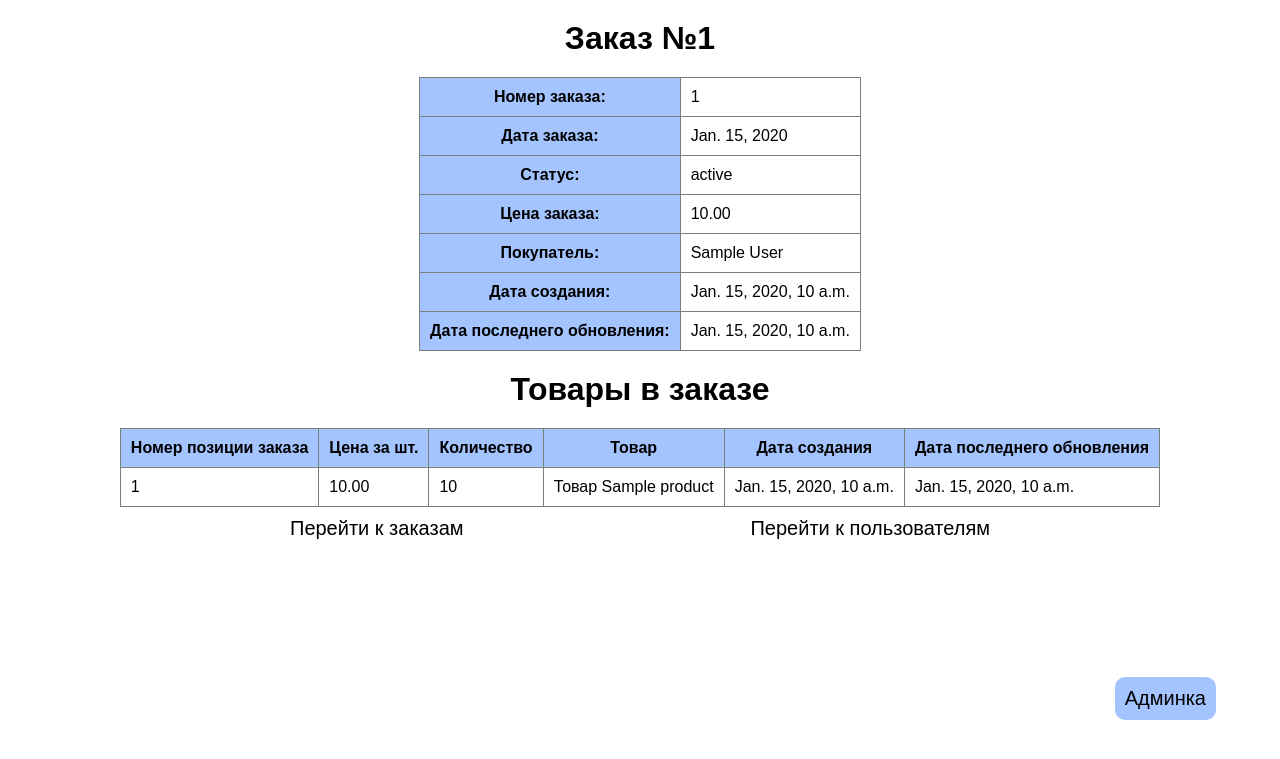
After one commit to Landin-droid/Django-project, a Django app: page /orders/1 in a window 1280 px wide. The commit adds this page. Shown: the top 759 px of the page. Run offline with Django 5.2, Linux system fonts and the light colour scheme; tables that the repository leaves empty hold one stand-in row (values such as "Sample post").

Commit message:
changes for cloud.tpu until lab9

```diff
--- a/LabStartApp/admin.py
+++ b/LabStartApp/admin.py
@@ -1,5 +1,7 @@
 from django.contrib import admin
-from LabStartApp.models import Order, User
+from LabStartApp.models import User, Order, OrderItem, Product
 
 admin.site.register(User)
 admin.site.register(Order)
+admin.site.register(OrderItem)
+admin.site.register(Product)
--- a/LabStartApp/models.py
+++ b/LabStartApp/models.py
@@ -1,20 +1,7 @@
 from django.db import models
-
-
-class Order(models.Model):
-    order_id = models.BigAutoField(primary_key=True)
-    products = models.TextField()
-    creation_date = models.DateTimeField(blank=True, null=True)
-    status = models.CharField(max_length=20)
-    user = models.ForeignKey('User', models.DO_NOTHING, blank=True, null=True)
-
-    def __str__(self):
-        return '%s %s %s' % (self.order_id, self.products, self.status)
-
-    class Meta:
-        managed = False
-        db_table = 'orders'
-
+from django.db.models import Sum, F
+from django.db.models.signals import post_save, post_delete
+from django.dispatch import receiver
 
 class User(models.Model):
     user_id = models.BigAutoField(primary_key=True)
@@ -32,3 +19,68 @@ class User(models.Model):
     class Meta:
         managed = False
         db_table = 'users'
+
+
+class Order(models.Model):
+    order_id = models.BigAutoField(primary_key=True)
+    user = models.ForeignKey('User', models.DO_NOTHING, blank=True, null=True)
+    order_date = models.DateField()
+    status = models.CharField(max_length=20)
+    price = models.DecimalField(max_digits=10, decimal_places=2)
+    created_at = models.DateTimeField(blank=True, null=True)
+    updated_at = models.DateTimeField(blank=True, null=True)
+
+    def __str__(self):
+        return f'Заказ № {self.order_id}'
+
+    def update_price(self):
+        total = self.order_items.aggregate(
+            total_price=Sum(F('price') * F('quantity'))
+        )['total_price'] or 0
+        self.price = total
+        self.save()
+
+    class Meta:
+        managed = False
+        db_table = 'orders'
+
+class Product(models.Model):
+    product_id = models.BigAutoField(primary_key=True)
+    name = models.CharField(max_length=256)
+    price = models.DecimalField(max_digits=10, decimal_places=2)
+    quantity = models.PositiveIntegerField()
+    description = models.TextField(blank=True, null=True)
+    created_at = models.DateTimeField(blank=True, null=True)
+    updated_at = models.DateTimeField(blank=True, null=True)
+
+    def __str__(self):
+        return f'Товар {self.name}'
+
+    class Meta:
+        managed = False
+        db_table = 'products'
+
+class OrderItem(models.Model):
+    order_item_id = models.BigAutoField(primary_key=True)
+    order = models.ForeignKey('Order', models.DO_NOTHING, related_name='order_items', blank=True, null=True)
+    product = models.ForeignKey('Product', models.DO_NOTHING, blank=True, null=True)
+    name = models.CharField(max_length=256)
+    price = models.DecimalField(max_digits=10, decimal_places=2)
+    quantity = models.PositiveIntegerField()
+    created_at = models.DateTimeField(blank=True, null=True)
+    updated_at = models.DateTimeField(blank=True, null=True)
+
+    def __str__(self):
+        return f'Товар № {self.order_item_id}'
+
+    class Meta:
+        managed = False
+        db_table = 'order_items'
+
+@receiver(post_save, sender=OrderItem)
+def update_order_price_on_save(sender, instance, **kwargs):
+    instance.order.update_price()
+
+@receiver(post_delete, sender=OrderItem)
+def update_order_price_on_delete(sender, instance, **kwargs):
+    instance.order.update_price()
--- a/LabStartApp/urls.py
+++ b/LabStartApp/urls.py
@@ -1,9 +1,11 @@
 from django.urls import path
-from .views import HomePageView, OrdersListView, UsersListView, SearchView
+from django.contrib import admin
+from .views import HomePageView, OrdersListView, UsersListView, SearchView, OrdersDetailView
 
 urlpatterns = [
     path('', HomePageView.as_view(), name='home'),
+    path('users', UsersListView.as_view(), name='users'),
     path('orders', OrdersListView.as_view(), name='orders'),
-    path('users', UsersListView.as_view(), name='users'),
     path('search', SearchView.as_view(), name='search'),
+    path('orders/<int:pk>', OrdersDetailView.as_view(), name='order_detail'),
 ]
--- a/LabStartApp/views.py
+++ b/LabStartApp/views.py
@@ -1,21 +1,26 @@
 from django.db.models import Q
 from django.shortcuts import render
-from django.views.generic import TemplateView
+from django.views.generic import TemplateView, DetailView
 from django.views.generic.list import ListView
 from LabStartApp.models import Order, User
 
 class HomePageView(TemplateView):
     template_name = 'home.html'
 
+class UsersListView(ListView):
+    template_name = "users.html"
+    model = User
+    context_object_name = 'list_of_all_users'
+
 class OrdersListView(ListView):
     template_name = "orders.html"
     model = Order
     context_object_name = 'list_of_all_orders'
 
-class UsersListView(ListView):
-    template_name = "users.html"
-    model = User
-    context_object_name = 'list_of_all_users'
+class OrdersDetailView(DetailView):
+    template_name = "order_detail.html"
+    model = Order
+    context_object_name = 'order'
 
 class SearchView(ListView):
     template_name = "search.html"
--- a/static/css/home_style.css
+++ b/static/css/home_style.css
@@ -56,13 +56,22 @@ input {
     margin: 10px auto;
 }
 
-.href_main {
+.href_main, .href_to_order {
     text-decoration: none;
     color: black;
     font-size: 20px;
 }
 
-.href_main:hover {
+.href_main:hover, .href_to_order:hover {
     text-decoration: underline;
     color: red;
 }
+
+.href_admin {
+    position: absolute;
+    right: 5vw;
+    bottom: 10vh;
+    padding: 10px;
+    background-color: #a3c4ff;
+    border-radius: 10px;
+}
--- a/templates/home.html
+++ b/templates/home.html
@@ -8,10 +8,11 @@
     <link rel="stylesheet" href="{% static 'css/home_style.css' %}" crossorigin="anonymous">
 </head>
 <body>
-    <h1>Hello world!</h1>
+    <h1>Добро пожаловать в "Пиццерай"!</h1>
     <nav class="hrefs">
         <a href="/orders" class="href_orders href_main">Перейти к заказам</a>
         <a href="/users" class="href_users href_main">Перейти к пользователям</a>
     </nav>
+    <a href="{% url 'admin:index' %}" class="href_admin href_main">Админка</a>
 </body>
 </html>
--- /dev/null
+++ b/templates/order_detail.html
@@ -0,0 +1,70 @@
+<!DOCTYPE html>
+{% load static %}
+<html lang="en">
+<head>
+    <meta charset="UTF-8">
+    <meta name="viewport" content="width=device-width, initial-scale=1.0">
+    <title>Order Detail</title>
+    <link rel="stylesheet" href="{% static 'css/home_style.css' %}" crossorigin="anonymous">
+</head>
+<body>
+    <h1>Заказ №{{ order.order_id }}</h1>
+    <table class="order-info">
+        <tr>
+            <th>Номер заказа:</th>
+            <td>{{ order.order_id }}</td>
+        </tr>
+        <tr>
+            <th>Дата заказа:</th>
+            <td>{{ order.order_date }}</td>
+        </tr>
+        <tr>
+            <th>Статус:</th>
+            <td>{{ order.status }}</td>
+        </tr>
+        <tr>
+            <th>Цена заказа:</th>
+            <td>{{ order.price }}</td>
+        </tr>
+        <tr>
+            <th>Покупатель:</th>
+            <td>{{ order.user }}</td>
+        </tr>
+        <tr>
+            <th>Дата создания:</th>
+            <td>{{ order.created_at }}</td>
+        </tr>
+        <tr>
+            <th>Дата последнего обновления:</th>
+            <td>{{ order.updated_at }}</td>
+        </tr>
+    </table>
+
+    <h1>Товары в заказе</h1>
+    <table>
+        <tr>
+            <th>Номер позиции заказа</th>
+            <th>Цена за шт.</th>
+            <th>Количество</th>
+            <th>Товар</th>
+            <th>Дата создания</th>
+            <th>Дата последнего обновления</th>
+        </tr>
+        {% for order_item in order.order_items.all %}
+        <tr>
+            <td>{{ order_item.order_item_id }}</td>
+            <td>{{ order_item.price }}</td>
+            <td>{{ order_item.quantity }}</td>
+            <td>{{ order_item.product }}</td>
+            <td>{{ order_item.created_at }}</td>
+            <td>{{ order_item.updated_at }}</td>
+        </tr>
+    {% endfor %}
+    </table>
+    <nav class="hrefs">
+        <a href="/orders" class="href_orders href_main">Перейти к заказам</a>
+        <a href="/users" class="href_users href_main">Перейти к пользователям</a>
+    </nav>
+    <a href="{% url 'admin:index' %}" class="href_admin href_main">Админка</a>
+</body>
+</html>
--- a/templates/search.html
+++ b/templates/search.html
@@ -27,5 +27,6 @@
         <a href="/" class="href_users href_main">Перейти на главную</a>
         <a href="/users" class="href_users href_main">Перейти к пользователям</a>
     </nav>
+    <a href="{% url 'admin:index' %}" class="href_admin href_main">Админка</a>
 </body>
 </html>
--- a/templates/users.html
+++ b/templates/users.html
@@ -16,6 +16,7 @@
             <th>Фамилия</th>
             <th>Почта</th>
             <th>Номер телефона</th>
+            <th>Дата регистрации</th>
         </tr>
         {% for user in list_of_all_users %}
         <tr>
@@ -24,6 +25,7 @@
             <td>{{ user.last_name }}</td>
             <td>{{ user.email }}</td>
             <td>{{ user.phone_number }}</td>
+            <td>{{ user.registration_date }}</td>
         </tr>
     {% endfor %}
     </table>
@@ -31,5 +33,6 @@
         <a href="/" class="href_orders href_main">Перейти на главную</a>
         <a href="/orders" class="href_users href_main">Перейти к заказам</a>
     </nav>
+    <a href="{% url 'admin:index' %}" class="href_admin href_main">Админка</a>
 </body>
 </html>
```
Also changed, not shown: LabStart/settings.py (+9 -9 lines), templates/orders.html (+12 -7 lines).
